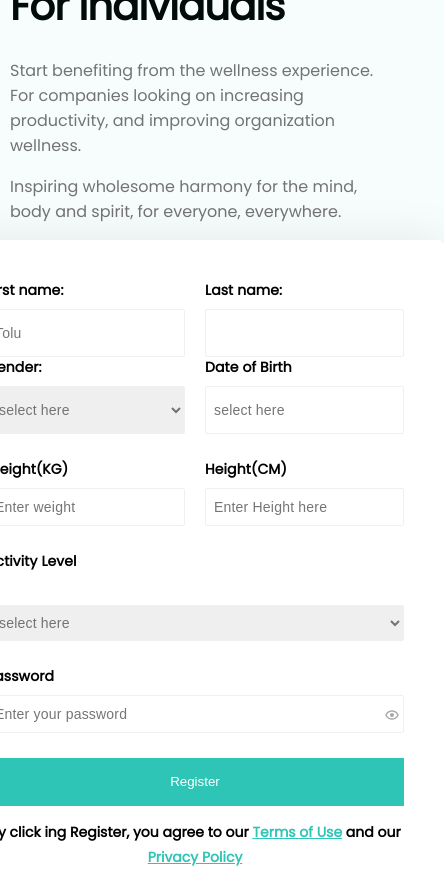
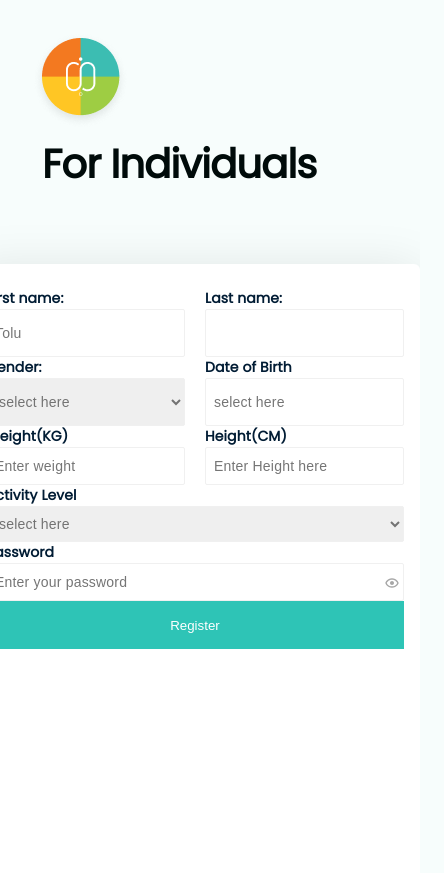
Before and after one commit to Darnie-dev/pre-exam-assignment, a plain HTML site: page index.html in a window 390 px wide. Shown: the top 873 px of the page, 444 px wide, since content can reach past the window. Drawn offline with Linux system fonts and the light colour scheme.

Commit message:
final commit

```diff
--- a/figma.css
+++ /dev/null
@@ -1,137 +0,0 @@
-*,
-*::after,
-*::before {
-  box-sizing: border-box;
-}
-
-body {
-  margin: 0;
-  padding: 0;
-  font-family: "poppins", Arial, Helvetica, sans-serif;
-  background-color: #f7fdfc;
-}
-main {
-  display: flex;
-  justify-content: center;
-  align-items: center;
-  width: 100%;
-  height: 100vh;
-}
-
-.section#left {
-  max-width: 600px;
-  padding-right: 120px;
-  width: 100%;
-  padding-left: 10px;
-  padding-right: 12px;
-  color: #737373;
-  font-size: 16px;
-  font-style: normal;
-  font-weight: 400;
-  line-height: 25px; /* 156.25% */
-  .logo {
-    margin-left: -10px;
-  }
-}
-
-h1 {
-  color: #000b0a;
-  font-size: 40px;
-  font-style: normal;
-  font-weight: 700;
-  line-height: 50px; /* 125% */
-  letter-spacing: -0.8px;
-}
-
-.section#right {
-  max-width: 600px;
-  height: 679px;
-  border-radius: 6px;
-  background: #fff;
-  padding: 40px;
-  box-shadow: 0px 4px 50px 0px rgba(4, 8, 19, 0.1);
-}
-
-.names,
-.gender-dob,
-.BMI {
-  display: flex;
-  gap: 20px;
-}
-
-label {
-  margin-bottom: 8px;
-  font-size: 14px;
-  font-style: normal;
-  font-weight: 600;
-  line-height: normal;
-  letter-spacing: 0.1px;
-  display: block;
-}
-
-input,
-select {
-  color: #737373;
-  font-size: 14px;
-  font-style: normal;
-  font-weight: 300;
-  line-height: 20px; /* 142.857% */
-  letter-spacing: 0.2px;
-  border-radius: 2px;
-  border: 1px solid #f0f0f0;
-  padding: 8px;
-  outline: none;
-}
-input:focus,
-select:focus {
-  border: 1px solid #2ec4b6;
-}
-
-.names input,
-.gender-dob input,
-.gender-dob select {
-  height: 48px;
-}
-
-.all-input {
-  display: flex;
-  flex-direction: column;
-  width: 100%;
-}
-
-.pword-input {
-  position: relative;
-}
-
-.password-eye {
-  position: absolute;
-  right: 4px;
-  bottom: 10px;
-}
-
-.btn {
-  width: 100%;
-  height: 48px;
-  background: #2ec4b6;
-  border: none;
-  color: #fff;
-}
-.agreement {
-  color: #000;
-  font-size: 14px;
-  font-style: normal;
-  font-weight: bold;
-  line-height: 25px;
-  text-align: center;
-  a {
-    color: #2ec4b6;
-  }
-}
-
-/* repsonsiveness on mobile */
-@media screen and (max-width: 425px) {
-}
-main {
-  flex-direction: column;
-  color: #000;
-}
--- /dev/null
+++ b/index.css
@@ -0,0 +1,220 @@
+* {
+    padding: 0;
+    margin: 0;
+    box-sizing: border-box;
+  }
+
+  body {
+    margin: 0;
+    padding: 0;
+    font-family: "poppins", Arial, Helvetica, sans-serif;
+    background-color: #f7fdfc;
+  }
+
+  main {
+    display: flex;
+    justify-content: center;
+    align-items: center;
+    width: 100%;
+    height: 100vh;
+  }
+
+  .section#left {
+    max-width: 600px;
+    padding-right: 120px;
+    width: 80%;
+    padding-left: 10px;
+    padding-right: 12px;
+    color: #737373;
+    font-size: 16px;
+    font-style: normal;
+    font-weight: 400;
+    line-height: 25px; /* 156.25% */
+    .logo {
+      margin-left: -10px;
+    }
+    .mobile-text {
+      visibility: hidden;
+    }
+  }
+
+  h1 {
+    color: #000b0a;
+    font-size: 40px;
+    font-style: normal;
+    font-weight: 700;
+    line-height: 50px; /* 125% */
+    letter-spacing: -0.8px;
+  }
+
+  .section#right {
+    max-width: 600px;
+    height: 679px;
+    border-radius: 6px;
+    background: #fff;
+    padding: 40px;
+    box-shadow: 0px 4px 50px 0px rgba(4, 8, 19, 0.1);
+  }
+
+  .names,
+  .gender-dob,
+  .BMI {
+    display: flex;
+    gap: 20px;
+  }
+
+  .all-input label {
+    /* margin-bottom:6px; */
+    display: block;
+    color: #011c34;
+    font-size: 0.875rem;
+    font-style: normal;
+    font-weight: 600;
+    line-height: normal;
+    letter-spacing: 0.00625rem;
+  }
+
+  input,
+  select {
+    color: #737373;
+    font-size: 14px;
+    font-style: normal;
+    font-weight: 300;
+    line-height: 20px; /* 142.857% */
+    letter-spacing: 0.2px;
+    border-radius: 2px;
+    border: 1px solid #f0f0f0;
+    padding: 8px;
+    outline: none;
+  }
+  input:focus,
+  select:focus {
+    border: 1px solid #2ec4b6;
+  }
+
+  .names input,
+  .gender-dob input,
+  .gender-dob select {
+    height: 48px;
+  }
+
+  .all-input {
+    display: flex;
+    flex-direction: column;
+    width: 100%;
+  }
+
+  .pword-input {
+    position: relative;
+  }
+
+  .password-eye {
+    position: absolute;
+    right: 4px;
+    bottom: 10px;
+  }
+
+  .btn {
+    width: 100%;
+    height: 48px;
+    background: #2ec4b6;
+    border: none;
+    color: #fff;
+  }
+  .agreement {
+    color: #000;
+    font-size: 11px;
+    font-style: normal;
+    margin: 1rem auto;
+    font-weight: bold;
+    line-height: 25px;
+    text-align: center;
+    /* a {
+      color: #2ec4b6;
+    } */
+  }
+
+  /* repsonsiveness on mobile */
+
+  .mobile-agreement {
+    display: none;
+  }
+
+  @media only screen and (max-width: 1300px) {
+    main {
+      padding: 0 64px;
+      width: 100%;
+      height: 100vh;
+    }
+  }
+
+  @media only screen and (max-width: 1200px) {
+    main {
+      padding: 0 36px;
+      width: 100%;
+      height: 100vh;
+    }
+  }
+
+
+  /* BABA YOU WAN TALK RUBBISH ABI   */
+
+  @media only screen  and (max-width: 900px) {
+    main {
+      display: flex;
+      flex-direction: column;
+      justify-content: flex-start;
+      align-items: stretch;
+      padding: 2rem 2rem;
+      width: 100%;
+      height: 100%;
+    }
+
+    .wrapper #left,
+    .wrappe #right {
+      width: 100%;
+      max-width: 600px;
+    }
+
+    .wrapper #left h1 {
+      line-height: 3.125rem;
+      margin: 0;
+    }
+
+    .wrapper #left p {
+      max-width: 100%;
+    }
+
+    .desktop-descr {
+      display: none;
+    }
+
+    .mobile-descr {
+      visibility: visible;
+      margin: 0.75rem 0 2.5rem;
+    }
+
+    .wrapper #right {
+      padding: 1.5rem 1rem;
+    }
+
+    .wrapper {
+      display: flex;
+      flex-direction: column;
+      justify-content: space-between;
+      align-items: center;
+    }
+
+    .agreement {
+      display: none;
+    }
+
+    .mobile-agreement {
+      display: block;
+      margin: 1rem 0;
+    }
+
+    .pagetext {
+        display: none;
+    }
+  }
--- a/index.html
+++ b/index.html
@@ -2,18 +2,20 @@
 <html lang="en">
   <head>
     <meta charset="UTF-8" />
-    <link rel="stylesheet" href="figma.css" />
+        <meta name="viewport" content="width=device-width, initial-scale=1.0" />
+
     <link rel="preconnect" href="https://fonts.googleapis.com" />
     <link rel="preconnect" href="https://fonts.gstatic.com" crossorigin />
     <link
-      href="https://fonts.googleapis.com/css2?family=Poppins:wght@200;400&display=swap"
-      rel="stylesheet"
+    href="https://fonts.googleapis.com/css2?family=Poppins:wght@200;400&display=swap"
+    rel="stylesheet"
     />
+    <link rel="stylesheet" href="./index.css" />
     <title>Figma Assignment</title>
   </head>
 
   <body>
-    <main>
+    <main class="main-wrapper">
       <div class="wrapper">
         <div class="section" id="left">
           <div class="logo">
@@ -24,7 +26,7 @@
             Start benefiting from the wellness experience. For companies looking
             on increasing productivity, and improving organization wellness.
           </p>
-          <p>
+          <p class="mobile-text">
             Inspiring wholesome harmony for the mind, body and spirit, for
             everyone, everywhere.
           </p>
@@ -73,7 +75,7 @@
               </div>
             </div>
 
-            <br />
+
             <!-- using BMI to represent rel between weight and height. -->
             <div class="BMI">
               <div class="all-input">
@@ -91,17 +93,16 @@
               </div>
             </div>
 
-            <br />
+
 
             <div class="all-input">
-              <label for="Act_lvl">Activity Level</label> <br />
+              <label for="Act_lvl">Activity Level</label>
               <select id="Act_lvl" name="Activity level">
                 <option value="sl">select here</option>
                 <option value="daily">Daily</option>
                 <option value="weekly">Weekly</option>
               </select>
             </div>
-            <br />
             <div class="pword-input">
               <div class="all-input">
                 <label for="pword">Password</label>
@@ -131,7 +132,7 @@
               </div>
             </div>
 
-            <br />
+
 
             <button class="btn" type="submit">Register</button>
           </form>
@@ -141,7 +142,7 @@
             <a href="__" target="_blank"> Privacy Policy </a>
           </p>
         </div>
-        <p class="agreement">
+        <p class="mobile-agreement">
           By clicking Register, you agree to our
           <a href="_" target="_blank"> Terms of Use</a> and our
           <a href="__" target="_blank"> Privacy Policy </a>
```
Also changed, not shown: index.js (deleted).
